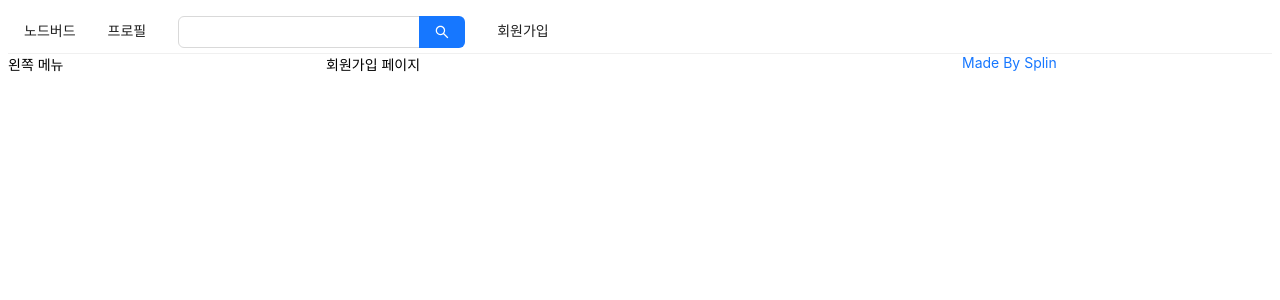
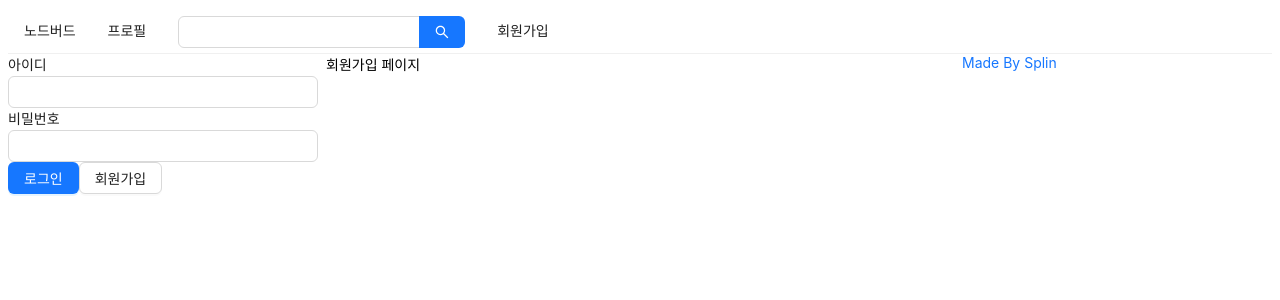
Before and after one commit to dev-splin/react-nodebird, a Next.js app in the folder front/: page /signup in a window 1280 px wide. Shown: the top 300 px of the page. Built offline with nearby package versions, Linux system fonts and the light colour scheme.

Commit message:
ADD : [화면 만들기] 로그인 폼 만들기

```diff
--- a/front/components/AppLayout.js
+++ b/front/components/AppLayout.js
@@ -1,6 +1,9 @@
 import PropTypes from "prop-types";
 import Link from "next/link";
 import {Menu, Input, Col, Row} from "antd";
+import React, {useState} from "react";
+import UserProfile from "./UserProfile";
+import LoginForm from "./LoginForm";
 
 const {Search} = Input;
 
@@ -19,13 +22,16 @@
   }
 ];
 
+
+
 const AppLayout = ({children}) => {
+  const [isLoggedIn, setIsLoggedIn] = useState(false);
   return (
     <div>
       <Menu mode="horizontal" items={menus}/>
       <Row gutter={8}>
         <Col xs={24} md={6}>
-          왼쪽 메뉴
+          {isLoggedIn ? <UserProfile/> : <LoginForm />}
         </Col>
         <Col xs={24} md={12}>
           {children}
--- /dev/null
+++ b/front/components/LoginForm.js
@@ -0,0 +1,60 @@
+import {useCallback, useState} from "react";
+import PropTypes from 'prop-types';
+import {Button, Form, Input} from "antd";
+import Link from "next/link";
+
+const LoginForm = props => {
+  const [id, setId] = useState('');
+  const [password, setPassword] = useState('');
+
+  const onChangeId = useCallback((e) => {
+    setId(e.target.value);
+  });
+
+  const onChangePassword = useCallback((e) => {
+    setPassword(e.target.value);
+  });
+
+  return (
+    <Form>
+      <div>
+        <label htmlFor="user-id">아이디</label>
+        <br/>
+        <Input
+          name="user-id"
+          value={id}
+          onChange={onChangeId}
+          required
+        />
+      </div>
+      <div>
+        <label htmlFor="user-password">비밀번호</label>
+        <br/>
+        <Input
+          name="user-password"
+          value={password}
+          onChange={onChangePassword}
+          required
+        />
+      </div>
+      <div>
+        <Button
+          type="primary"
+          htmlType="submit"
+          loading={false}
+        >
+        로그인
+        </Button>
+        <Link href="/signup">
+          <a><Button>회원가입</Button></a>
+        </Link>
+      </div>
+    </Form>
+  );
+};
+
+LoginForm.propTypes = {
+
+};
+
+export default LoginForm;
--- /dev/null
+++ b/front/components/UserProfile.js
@@ -0,0 +1,16 @@
+import React from 'react';
+import PropTypes from 'prop-types';
+
+const UserProfile = props => {
+  return (
+    <div>
+
+    </div>
+  );
+};
+
+UserProfile.propTypes = {
+
+};
+
+export default UserProfile;
```
